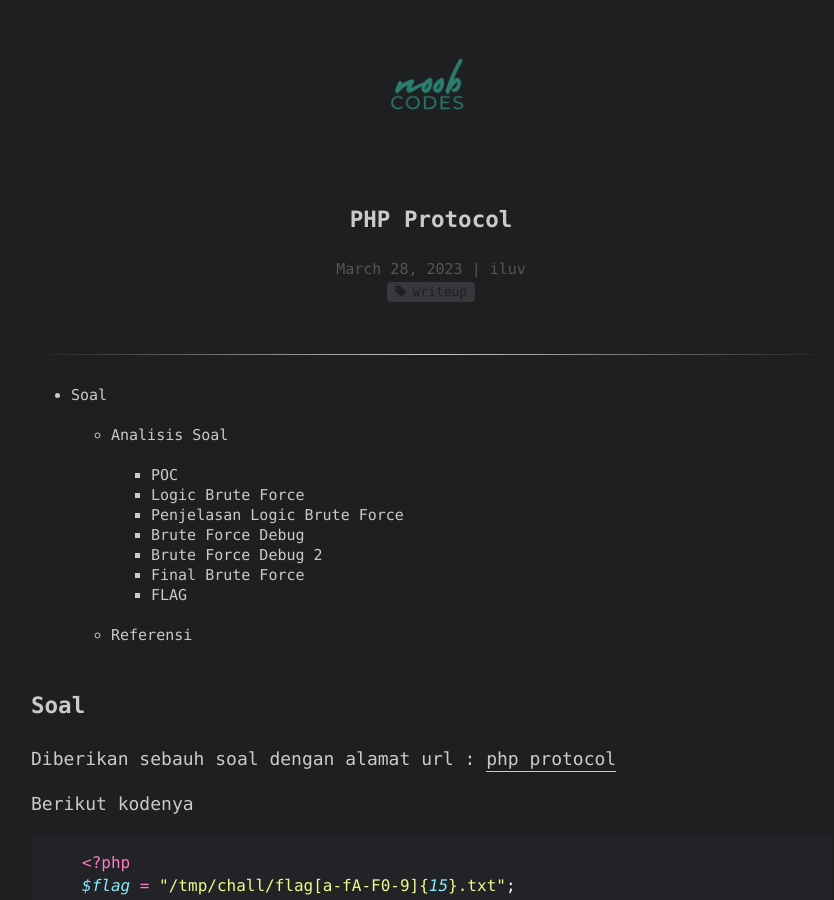
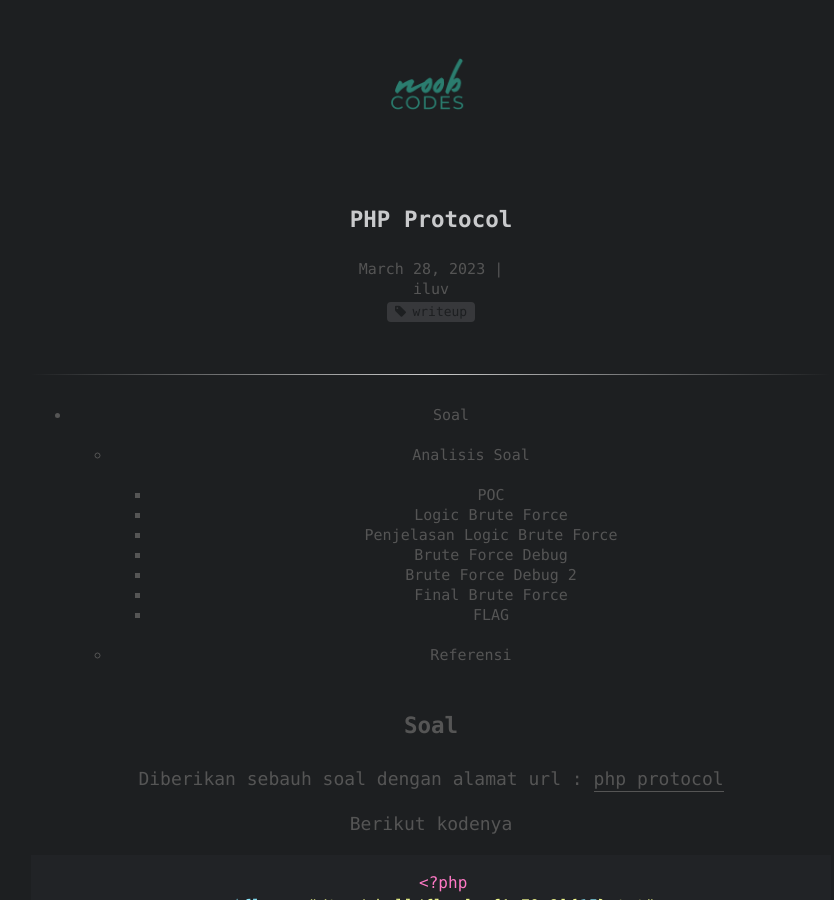
Before and after one commit to syukirman-amir/blog.noob.codes, a Jekyll site: the page built from _posts/2023-03-28-php-protocol.md, in a window 1280 px wide and 900 px high. Shown: the whole window, without its empty margins (209-1043 px from the left). Built offline with Jekyll 4.4.1, drawn with Linux system fonts in a browser that asks for light colours; comment, search, counter and statistics services are not loaded.

Commit message:
Update post.html

```diff
--- a/_layouts/post.html
+++ b/_layouts/post.html
@@ -6,7 +6,7 @@ layout: default
 
 	<div class="center">
 		<h1>{{ page.title }}</h1>
-		<time>{{ page.date | date: '%B %-d, %Y' }} | {{ page.author }}</time>
+		<time>{{ page.date | date: '%B %-d, %Y' }} | <div class="tags-expo">{{ page.author }}</div</time>
 	</div>
 
 	<section>
```
